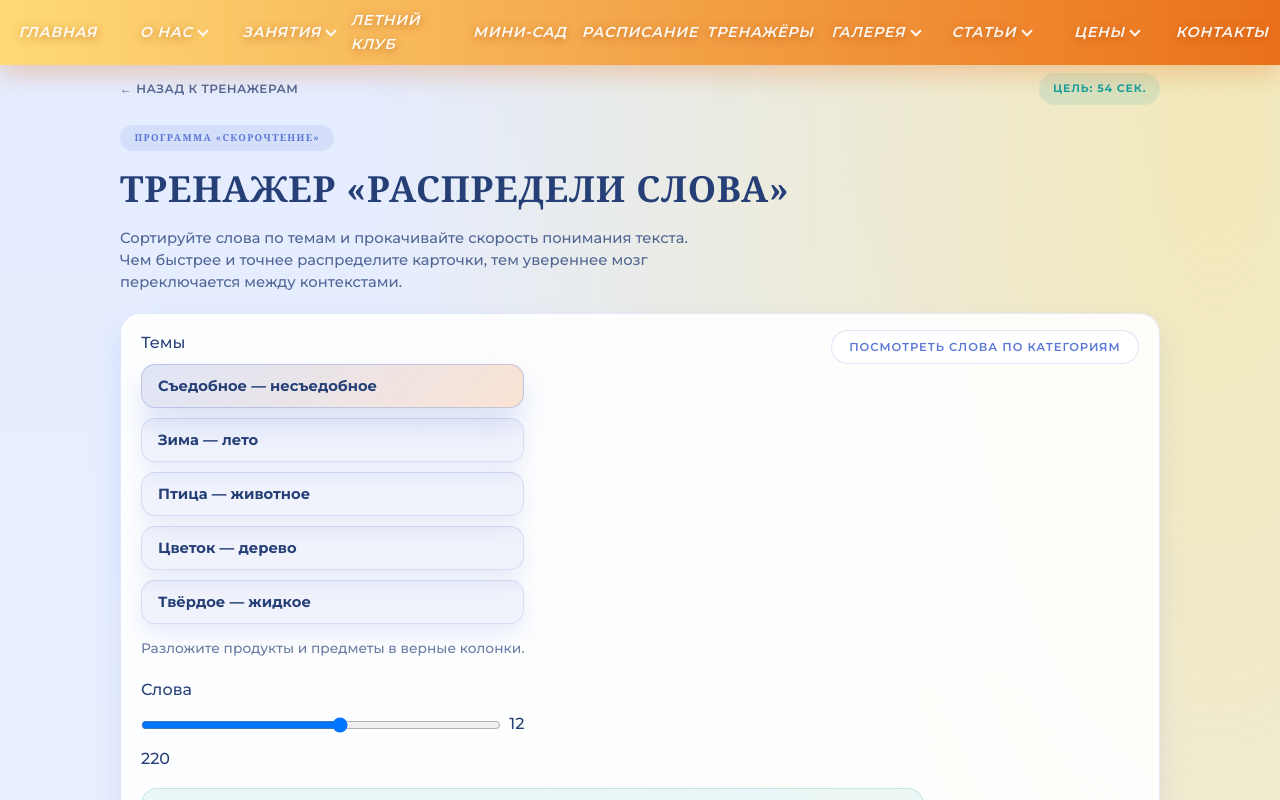
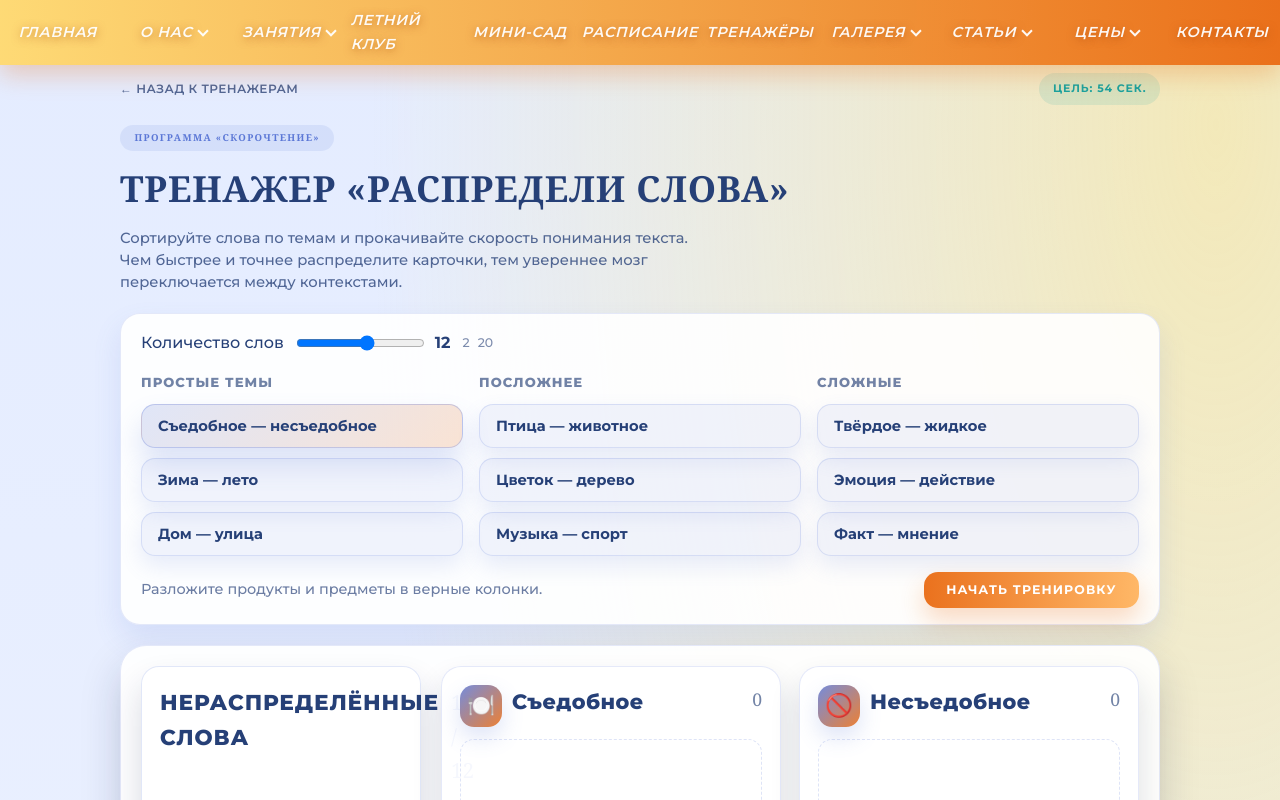
Before and after one commit to AndreiSkrypko/luchik, a Next.js app in the folder frontend/: page /trainers/speed-reading/distribute-words in a window 1280 px wide. Shown: the top 800 px of the page. Built offline with nearby package versions, Linux system fonts and the light colour scheme.

Commit message:
Refine distribute words layout

```diff
--- a/frontend/app/trainers/speed-reading/distribute-words/page.module.css
+++ b/frontend/app/trainers/speed-reading/distribute-words/page.module.css
@@ -105,10 +105,8 @@
 
 .controls {
   display: flex;
-  flex-wrap: wrap;
+  flex-direction: column;
   gap: 16px;
-  align-items: center;
-  justify-content: space-between;
   padding: 16px 20px;
   border-radius: 20px;
   background: rgba(255, 255, 255, 0.9);
@@ -116,17 +114,47 @@
   box-shadow: 0 14px 28px rgba(92, 120, 214, 0.14);
 }
 
-.controlsHeader {
-  display: grid;
-  grid-template-columns: repeat(auto-fit, minmax(260px, 1fr));
-  gap: 18px;
-  align-items: start;
+.countRow {
+  display: flex;
+  align-items: center;
+  gap: 12px;
+  flex-wrap: wrap;
 }
 
-.roundSelector {
+.countRow .wordCountScale {
+  display: flex;
+  align-items: center;
+  gap: 8px;
+  font-size: 0.78rem;
+  color: rgba(38, 64, 119, 0.6);
+}
+
+.themeGrid {
+  display: grid;
+  grid-template-columns: repeat(auto-fit, minmax(220px, 1fr));
+  gap: 16px;
+}
+
+.themeFooter {
+  display: flex;
+  align-items: center;
+  justify-content: space-between;
+  gap: 14px;
+  flex-wrap: wrap;
+}
+
+.themeColumn {
   display: flex;
   flex-direction: column;
   gap: 10px;
+}
+
+.themeColumnTitle {
+  margin: 0;
+  font-size: 0.82rem;
+  letter-spacing: 0.08em;
+  text-transform: uppercase;
+  color: rgba(38, 64, 119, 0.65);
 }
 
 .roundTabOptions {
@@ -170,29 +198,28 @@
   box-shadow: 0 16px 28px rgba(92, 120, 214, 0.2);
 }
 
-.controlsColumn {
+.wordSliderRow {
   display: flex;
-  flex-direction: column;
-  gap: 14px;
-}
-
-.controlGroup {
-  display: flex;
-  flex-direction: column;
-  gap: 8px;
-}
-
-.wordSliderRow {
-  display: grid;
-  grid-template-columns: 1fr auto;
-  gap: 8px;
   align-items: center;
+  gap: 10px;
 }
 
 .wordCountControl {
   display: flex;
   flex-direction: column;
   gap: 10px;
+}
+
+.wordCountValue {
+  font-weight: 700;
+  color: #264077;
+}
+
+.wordCountScale {
+  display: flex;
+  justify-content: space-between;
+  font-size: 0.78rem;
+  color: rgba(38, 64, 119, 0.6);
 }
 
 .wordCountHeader {
@@ -340,16 +367,6 @@
   box-shadow: 0 16px 32px rgba(92, 120, 214, 0.2);
 }
 
-.roundDescription {
-  padding: 0.9rem 1.1rem;
-  border-radius: 16px;
-  background: rgba(24, 162, 160, 0.08);
-  border: 1px solid rgba(24, 162, 160, 0.18);
-  color: rgba(24, 108, 108, 0.85);
-  font-size: 0.92rem;
-  line-height: 1.55;
-}
-
 .tips {
   display: grid;
   grid-template-columns: repeat(auto-fit, minmax(220px, 1fr));
@@ -462,6 +479,13 @@
 
 .stageActive {
   box-shadow: 0 26px 48px rgba(22, 36, 74, 0.2);
+}
+
+.inlineActions {
+  display: flex;
+  gap: 10px;
+  align-items: center;
+  flex-wrap: wrap;
 }
 
 .stageContent {
@@ -920,9 +944,9 @@
 
 .themeDescription {
   margin: 0;
-  font-size: 0.86rem;
+  font-size: 0.9rem;
+  line-height: 1.5;
   color: rgba(38, 64, 119, 0.68);
-  line-height: 1.5;
 }
 
 @media (max-width: 980px) {
@@ -955,7 +979,12 @@
 }
 
 @media (max-width: 760px) {
-  .controlsColumn {
-    gap: 12px;
+  .countRow {
+    gap: 10px;
+  }
+
+  .themeFooter {
+    flex-direction: column;
+    align-items: stretch;
   }
 }
--- a/frontend/app/trainers/speed-reading/distribute-words/page.tsx
+++ b/frontend/app/trainers/speed-reading/distribute-words/page.tsx
@@ -7,6 +7,7 @@ import Footer from '@/components/Footer';
 import styles from './page.module.css';
 
 type GameState = 'idle' | 'running' | 'completed';
+type ThemeDifficulty = 'basic' | 'intermediate' | 'advanced';
 
 interface Theme {
   id: string;
@@ -18,6 +19,7 @@ interface Theme {
   description: string;
   leftWords: string[];
   rightWords: string[];
+  difficulty: ThemeDifficulty;
 }
 
 interface FeedbackMessage {
@@ -35,7 +37,8 @@ const THEMES: Theme[] = [
     rightIcon: '🚫',
     description: 'Разложите продукты и предметы в верные колонки.',
     leftWords: ['яблоко', 'суп', 'хлеб', 'морковь', 'сыр', 'каша', 'клубника', 'компот', 'салат', 'омлет'],
-    rightWords: ['пластилин', 'гвоздь', 'стекло', 'батарейка', 'песок', 'мыло', 'мел', 'пластик', 'пуговица', 'резинка']
+    rightWords: ['пластилин', 'гвоздь', 'стекло', 'батарейка', 'песок', 'мыло', 'мел', 'пластик', 'пуговица', 'резинка'],
+    difficulty: 'basic'
   },
   {
     id: 'winter-summer',
@@ -46,7 +49,20 @@ const THEMES: Theme[] = [
     rightIcon: '🌞',
     description: 'Ассоциируйте слова с холодным и тёплым временем года.',
     leftWords: ['санки', 'варежки', 'сугроб', 'ёлка', 'коньки', 'мороз', 'льдинка', 'снеговик', 'шарф', 'печенье с корицей'],
-    rightWords: ['купальник', 'пляж', 'шляпа', 'велосипед', 'фонтан', 'каникулы', 'арбуз', 'крем от солнца', 'ягоды', 'палатка']
+    rightWords: ['купальник', 'пляж', 'шляпа', 'велосипед', 'фонтан', 'каникулы', 'арбуз', 'крем от солнца', 'ягоды', 'палатка'],
+    difficulty: 'basic'
+  },
+  {
+    id: 'home-street',
+    title: 'Дом — улица',
+    leftLabel: 'Дома',
+    rightLabel: 'На улице',
+    leftIcon: '🏠',
+    rightIcon: '🚦',
+    description: 'Распределите предметы, которые встречаются дома или на улице.',
+    leftWords: ['подушка', 'диван', 'ковёр', 'чайник', 'кровать', 'колонка', 'полка', 'штора', 'настольная лампа', 'телевизор'],
+    rightWords: ['лавочка', 'фонарь', 'тротуар', 'скамейка', 'велодорожка', 'переход', 'детская площадка', 'урна', 'газон', 'парк'],
+    difficulty: 'basic'
   },
   {
     id: 'bird-animal',
@@ -57,7 +73,8 @@ const THEMES: Theme[] = [
     rightIcon: '🦊',
     description: 'Пернатые и четвероногие — разделите представителей мира природы.',
     leftWords: ['ласточка', 'журавль', 'сова', 'воробей', 'чайка', 'голубь', 'аист', 'утка', 'скворец', 'попугай'],
-    rightWords: ['тигр', 'лиса', 'собака', 'кошка', 'олень', 'ёж', 'белка', 'кенгуру', 'корова', 'медведь']
+    rightWords: ['тигр', 'лиса', 'собака', 'кошка', 'олень', 'ёж', 'белка', 'кенгуру', 'корова', 'медведь'],
+    difficulty: 'intermediate'
   },
   {
     id: 'flower-tree',
@@ -68,7 +85,20 @@ const THEMES: Theme[] = [
     rightIcon: '🌳',
     description: 'Определите, где растения со стеблем, а где со стволом.',
     leftWords: ['роза', 'ромашка', 'тюльпан', 'лилия', 'василёк', 'пион', 'сирень', 'астра', 'георгин', 'нарцисс'],
-    rightWords: ['дуб', 'берёза', 'сосна', 'ель', 'клён', 'липа', 'каштан', 'тополь', 'рябина', 'яблоня']
+    rightWords: ['дуб', 'берёза', 'сосна', 'ель', 'клён', 'липа', 'каштан', 'тополь', 'рябина', 'яблоня'],
+    difficulty: 'intermediate'
+  },
+  {
+    id: 'music-sport',
+    title: 'Музыка — спорт',
+    leftLabel: 'Музыка',
+    rightLabel: 'Спорт',
+    leftIcon: '🎵',
+    rightIcon: '🏆',
+    description: 'Отнесите слова к миру музыки или спорта.',
+    leftWords: ['оркестр', 'нота', 'гитара', 'дирижёр', 'мелодия', 'пианино', 'концерт', 'скрипка', 'бас-гитара', 'метроном'],
+    rightWords: ['турнир', 'матч', 'баскетбол', 'спортзал', 'команда', 'тренер', 'футбол', 'победа', 'старт', 'гимнастика'],
+    difficulty: 'intermediate'
   },
   {
     id: 'solid-liquid',
@@ -79,8 +109,39 @@ const THEMES: Theme[] = [
     rightIcon: '💧',
     description: 'Разделите вещества по состоянию.',
     leftWords: ['камень', 'кирпич', 'стекло', 'мрамор', 'дерево', 'соль', 'сахар', 'мел', 'глина', 'бетон'],
-    rightWords: ['вода', 'молоко', 'сок', 'бензин', 'масло', 'лимонад', 'чернила', 'кефир', 'сироп', 'суп']
+    rightWords: ['вода', 'молоко', 'сок', 'бензин', 'масло', 'лимонад', 'чернила', 'кефир', 'сироп', 'суп'],
+    difficulty: 'advanced'
+  },
+  {
+    id: 'emotion-action',
+    title: 'Эмоция — действие',
+    leftLabel: 'Эмоции',
+    rightLabel: 'Действия',
+    leftIcon: '😊',
+    rightIcon: '⚡',
+    description: 'Определите, где чувства, а где активные действия.',
+    leftWords: ['радость', 'грусть', 'злость', 'удивление', 'восхищение', 'усталость', 'интерес', 'спокойствие', 'тревога', 'вера'],
+    rightWords: ['бежать', 'создавать', 'изучать', 'прыгать', 'помогать', 'направлять', 'убеждать', 'играть', 'обсуждать', 'мечтать'],
+    difficulty: 'advanced'
+  },
+  {
+    id: 'fact-opinion',
+    title: 'Факт — мнение',
+    leftLabel: 'Факты',
+    rightLabel: 'Мнения',
+    leftIcon: '📊',
+    rightIcon: '💬',
+    description: 'Разделите утверждения на проверяемые факты и субъективные мнения.',
+    leftWords: ['вода кипит при 100°', 'Земля вращается', 'Москва столица', 'кошка — млекопитающее', 'снег белый', 'солнце — звезда', 'яблоко — фрукт', 'золото — металл', 'звук распространяется в воздухе', 'книги состоят из страниц'],
+    rightWords: ['лучший фильм года', 'самая вкусная еда — пицца', 'зима красивее лета', 'утро лучше вечера', 'играть приятнее учиться', 'громкая музыка мешает', 'футбол интереснее баскетбола', 'осень — унылая пора', 'математика сложная', 'город лучше деревни'],
+    difficulty: 'advanced'
   }
+];
+
+const THEME_GROUPS: Array<{ id: ThemeDifficulty; title: string }> = [
+  { id: 'basic', title: 'Простые темы' },
+  { id: 'intermediate', title: 'Посложнее' },
+  { id: 'advanced', title: 'Сложные' }
 ];
 
 const shuffle = <T,>(items: T[]): T[] => {
@@ -122,13 +183,21 @@ export default function DistributeWordsPage() {
   const [shuffledWords, setShuffledWords] = useState<string[]>(() =>
     shuffle([...THEMES[0].leftWords, ...THEMES[0].rightWords]).slice(0, 12)
   );
-  const [showPreview, setShowPreview] = useState<boolean>(false);
   const stageRef = useRef<HTMLDivElement | null>(null);
   const timerRef = useRef<number | null>(null);
   const startTimestampRef = useRef<number | null>(null);
   const gameStateRef = useRef<GameState>('idle');
 
   const theme = useMemo(() => THEMES.find((item) => item.id === themeId) ?? THEMES[0], [themeId]);
+
+  const themeGroups = useMemo(
+    () =>
+      THEME_GROUPS.map((group) => ({
+        ...group,
+        items: THEMES.filter((item) => item.difficulty === group.id)
+      })).filter((group) => group.items.length > 0),
+    []
+  );
 
   const activeLeftWords = useMemo(() => theme.leftWords, [theme]);
   const activeRightWords = useMemo(() => theme.rightWords, [theme]);
@@ -502,12 +571,33 @@ export default function DistributeWordsPage() {
         </section>
 
         <section className={styles.controls}>
-          <div className={styles.controlsHeader}>
-            <div className={styles.controlsColumn}>
-              <div className={styles.controlGroup}>
-                <span className={styles.roundLabel}>Темы</span>
+          <div className={styles.countRow}>
+            <span className={styles.roundLabel}>Количество слов</span>
+            <div className={styles.wordSliderRow}>
+              <input
+                type="range"
+                min={minSelectableWords || 0}
+                max={maxSelectableWords || 0}
+                step={1}
+                value={hasAvailableWords ? wordLimit : 0}
+                disabled={!hasAvailableWords || gameState === 'running'}
+                onChange={(event) => setWordLimit(Number(event.target.value))}
+                className={styles.wordSlider}
+              />
+              <span className={styles.wordCountValue}>{hasAvailableWords ? `${effectiveWordLimit}` : '—'}</span>
+            </div>
+            <div className={styles.wordCountScale}>
+              <span>{hasAvailableWords ? minSelectableWords : '—'}</span>
+              <span>{hasAvailableWords ? maxSelectableWords : '—'}</span>
+            </div>
+          </div>
+
+          <div className={styles.themeGrid}>
+            {themeGroups.map((group) => (
+              <div key={group.id} className={styles.themeColumn}>
+                <h3 className={styles.themeColumnTitle}>{group.title}</h3>
                 <div className={styles.roundTabOptions}>
-                  {THEMES.map((item) => (
+                  {group.items.map((item) => (
                     <button
                       key={item.id}
                       type="button"
@@ -517,7 +607,6 @@ export default function DistributeWordsPage() {
                           return;
                         }
                         setThemeId(item.id);
-                        setShowPreview(false);
                       }}
                     >
                       <span className={styles.roundChipTitle}>{item.title}</span>
@@ -525,85 +614,13 @@ export default function DistributeWordsPage() {
                   ))}
                 </div>
               </div>
-
-              <div className={styles.roundSelector}>
-                <p className={styles.themeDescription}>{theme.description}</p>
-              </div>
-            </div>
-
-            <div className={styles.controlsColumn}>
-              <div className={styles.controlGroup}>
-                <span className={styles.roundLabel}>Слова</span>
-                <div className={styles.wordSliderRow}>
-                  <input
-                    type="range"
-                    min={minSelectableWords || 0}
-                    max={maxSelectableWords || 0}
-                    step={1}
-                    value={hasAvailableWords ? wordLimit : 0}
-                    disabled={!hasAvailableWords || gameState === 'running'}
-                    onChange={(event) => setWordLimit(Number(event.target.value))}
-                    className={styles.wordSlider}
-                  />
-                  <span className={styles.wordCountValue}>
-                    {hasAvailableWords ? `${effectiveWordLimit}` : '—'}
-                  </span>
-                </div>
-                <div className={styles.wordCountScale}>
-                  <span>{hasAvailableWords ? minSelectableWords : '—'}</span>
-                  <span>{hasAvailableWords ? maxSelectableWords : '—'}</span>
-                </div>
-              </div>
-            </div>
+            ))}
           </div>
 
-          <button
-            type="button"
-            className={styles.previewToggle}
-            onClick={() => setShowPreview((prev) => !prev)}
-            aria-expanded={showPreview}
-          >
-            {showPreview ? 'Скрыть слова' : 'Посмотреть слова по категориям'}
-          </button>
-
-          {showPreview && (
-            <div className={styles.previewPanel}>
-              <div className={styles.previewColumn}>
-                <div className={styles.previewHeader}>
-                  <span className={styles.previewIcon}>{theme.leftIcon}</span>
-                  <div>
-                    <h4>{theme.leftLabel}</h4>
-                  </div>
-                </div>
-                <ul>
-                  {theme.leftWords.map((word) => (
-                    <li key={`${theme.id}-left-${word}`}>{word}</li>
-                  ))}
-                </ul>
-              </div>
-              <div className={styles.previewColumn}>
-                <div className={styles.previewHeader}>
-                  <span className={styles.previewIcon}>{theme.rightIcon}</span>
-                  <div>
-                    <h4>{theme.rightLabel}</h4>
-                  </div>
-                </div>
-                <ul>
-                  {theme.rightWords.map((word) => (
-                    <li key={`${theme.id}-right-${word}`}>{word}</li>
-                  ))}
-                </ul>
-              </div>
-            </div>
-          )}
-
-          <div className={styles.roundDescription}>
-            <p>Разложите все слова в две колонки. После проверки увидите правильные ответы и категорию.</p>
-          </div>
-
-          <div className={styles.actions}>
+          <div className={styles.themeFooter}>
+            <p className={styles.themeDescription}>{theme.description}</p>
             {gameState === 'running' ? (
-              <>
+              <div className={styles.inlineActions}>
                 <button
                   type="button"
                   className={styles.primaryButton}
@@ -615,7 +632,7 @@ export default function DistributeWordsPage() {
                 <button type="button" className={styles.secondaryButton} onClick={handleReset}>
                   Сбросить
                 </button>
-              </>
+              </div>
             ) : (
               <button type="button" className={styles.primaryButton} onClick={handleStart}>
                 {gameState === 'completed' ? 'Играть ещё раз' : 'Начать тренировку'}
@@ -751,6 +768,12 @@ export default function DistributeWordsPage() {
               })}
             </div>
           </div>
+
+          <div className={styles.stageActions}>
+            <button type="button" className={styles.secondaryButton} onClick={handleReset}>
+              Сбросить
+            </button>
+          </div>
         </section>
 
         <section className={styles.statistics}>
```
